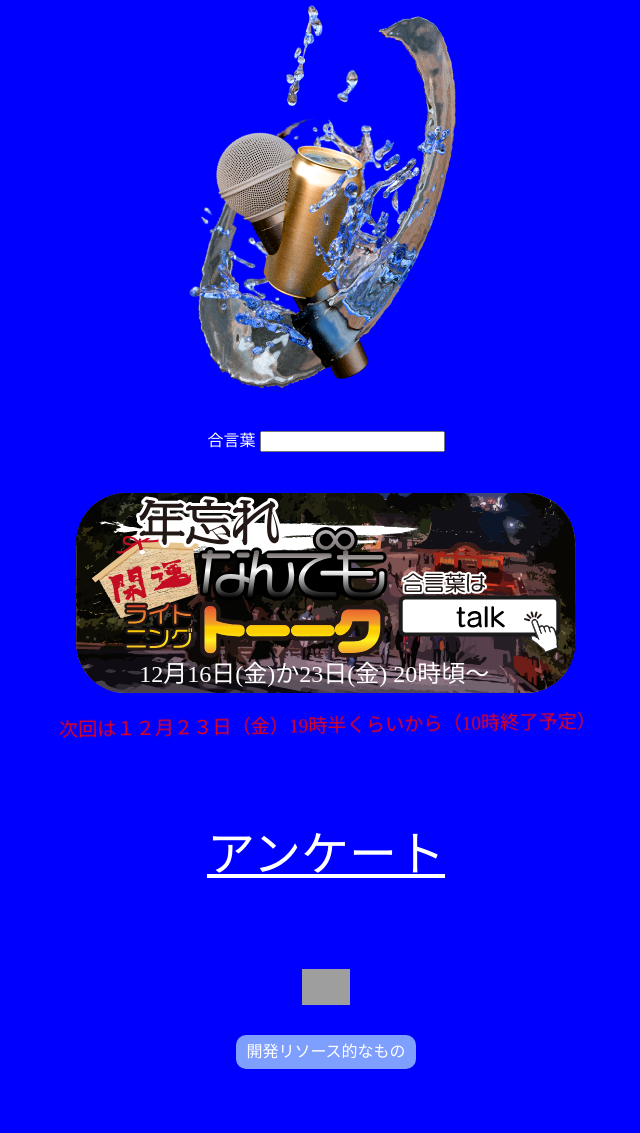
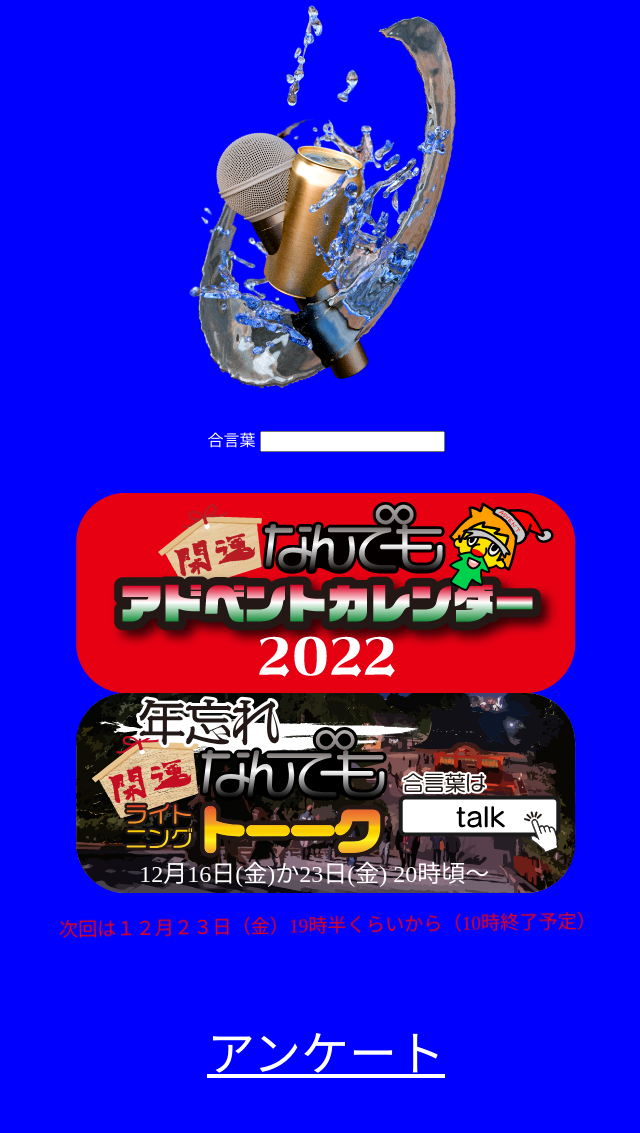
Before and after one commit to chan9hwi/karaoke_net, a PHP site: page / in a window 1280 px wide. Shown: the part 173-1306 px from the top of the page, without its empty margins (314-954 px from the left). Before the commit the page ends 1242 px from the top, so only its background shows below. Run offline with PHP 8.4, Linux system fonts and the light colour scheme; grey boxes are pictures that could not be loaded.

Commit message:
adventcalenderランディングページへのリンクを追加

```diff
--- a/public/index.php
+++ b/public/index.php
@@ -64,6 +64,9 @@
       </form>
     </div>
     <div id="message">
+      <a href="./adventcalender22.html" class="banners">
+        <img src="./images/banner00.png" alt="advent calender" srcset="">
+      </a>
       <a href="./video.php?url=talk" class="banners">
         <img src="./images/banner00.svg" alt="ライトニングトーク" srcset="">
       </a>
```
Also changed, not shown: public/adventcalender22.html (added), public/images/banner00.png (added).
